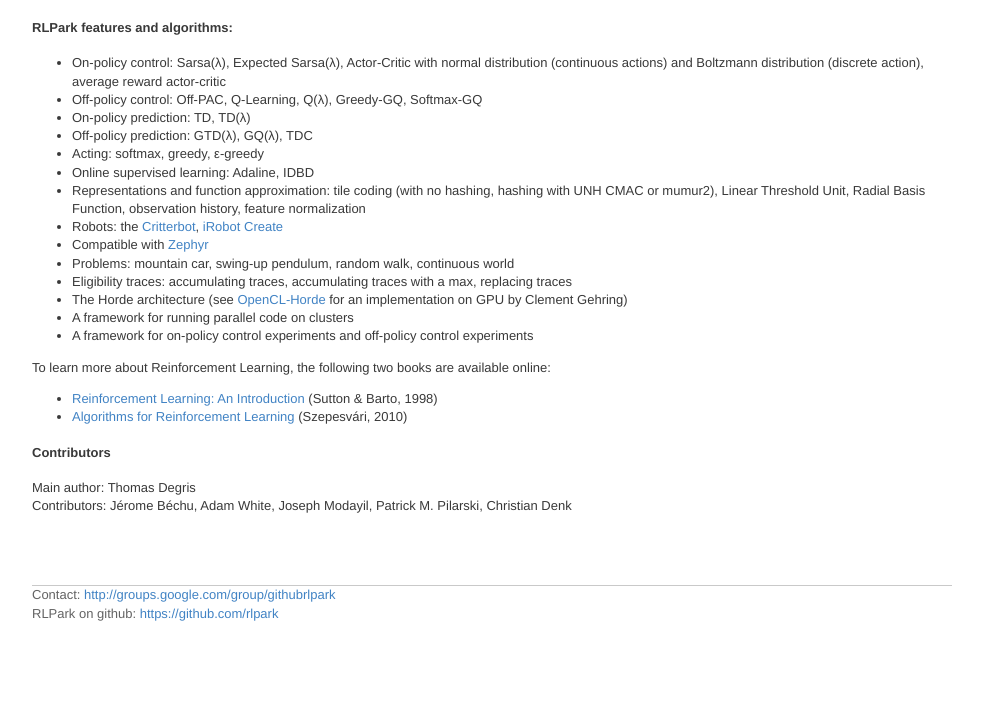
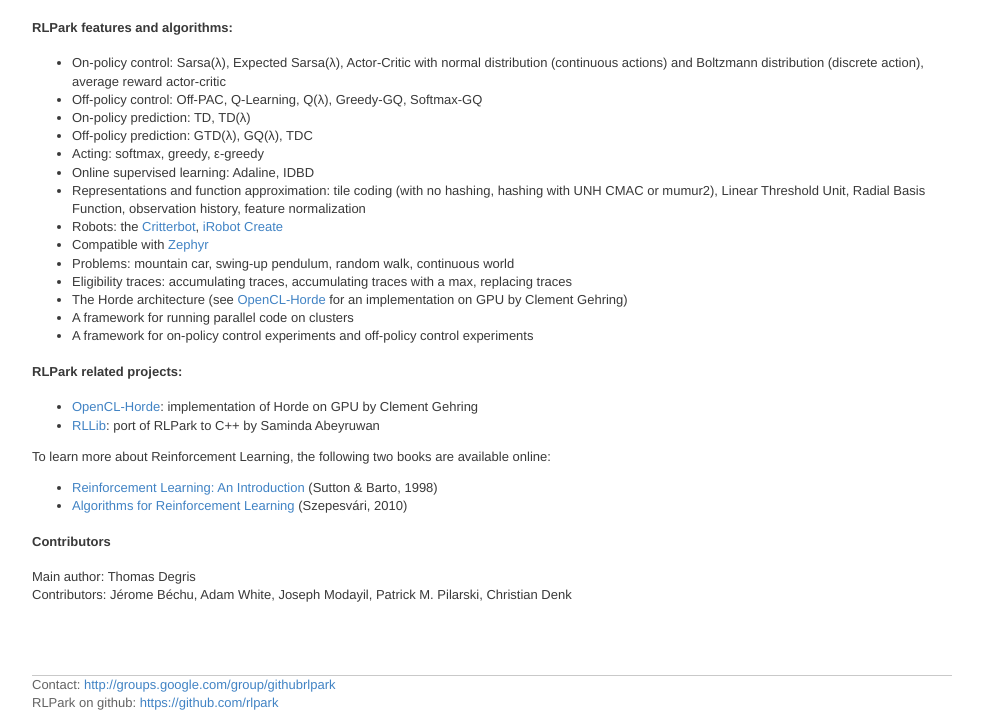
Before and after one commit to rlpark/rlpark.github.com, a Jekyll site: the page built from index.html, in a window 1280 px wide, cut to the strip 579-1291 px from the top of the page. Shown: the whole strip, without its empty margins (148-1131 px from the left). Built offline with Jekyll 4.4.1, drawn with Linux system fonts in a browser that asks for light colours; before the commit the page ends 1202 px from its top, so only the background shows below that.

Commit message:
Add a link to RLLib

```diff
--- a/index.html
+++ b/index.html
@@ -49,7 +49,10 @@
 	<li>A framework for running parallel code on clusters</li>
 	<li>A framework for on-policy control experiments and off-policy control experiments</li>
 </ul>
+<h4>RLPark related projects:</h4>
 <ul>
+	<li><a href='http://code.google.com/p/opencl-horde/'>OpenCL-Horde</a>: implementation of Horde on GPU by Clement Gehring</li>
+	<li><a href='http://web.cs.miami.edu/home/saminda/rllib.html'>RLLib</a>: port of RLPark to C++ by Saminda Abeyruwan</li>
 </ul>
 To learn more about Reinforcement Learning, the following two books are available online:
 <ul>
```
